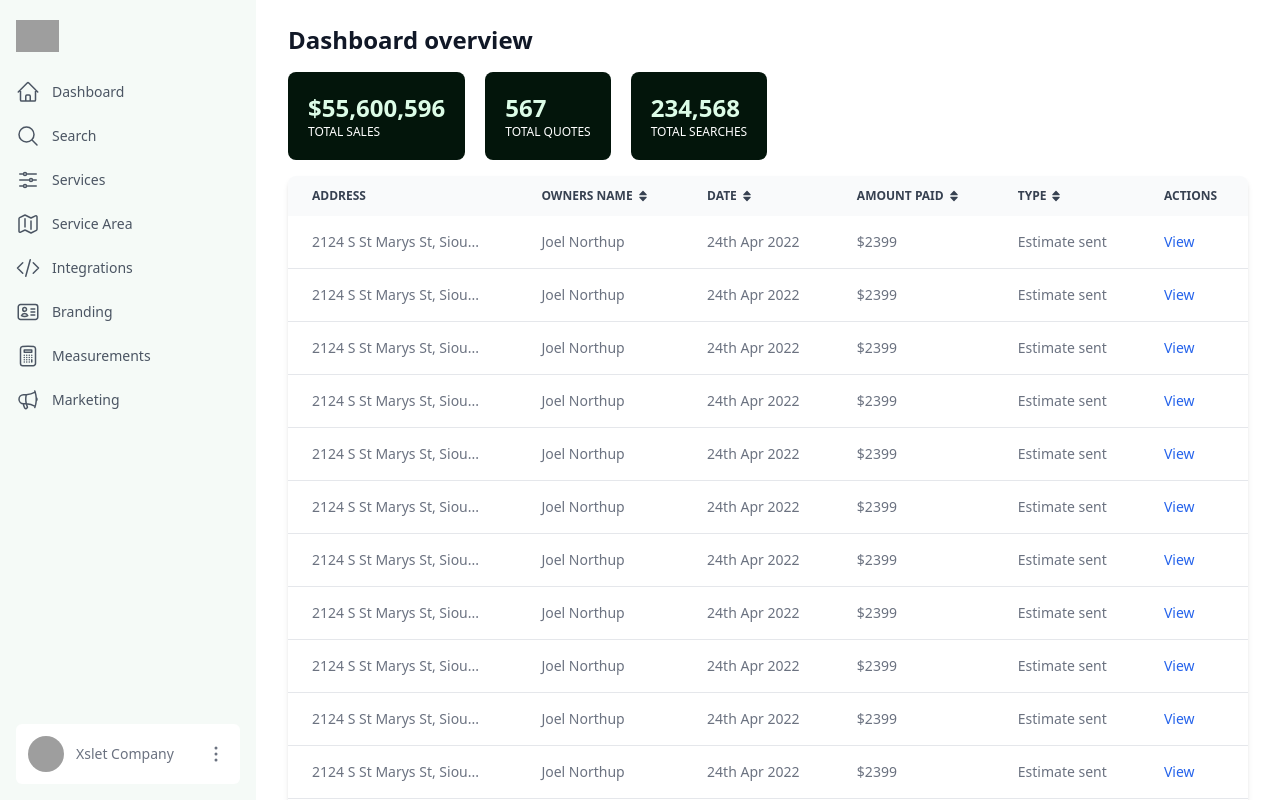
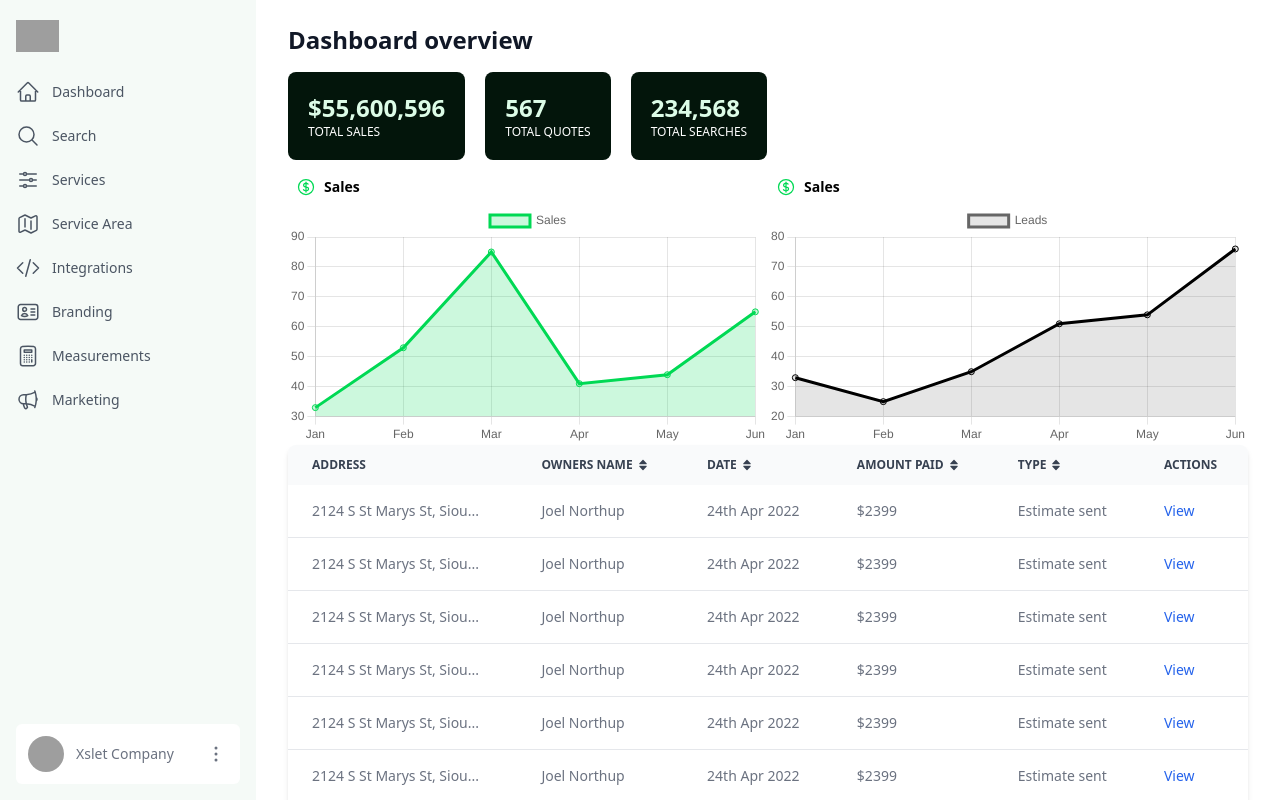
Before and after one commit to takove/figma-designs-deeplawn, a React (Create React App) app: page / in a window 1280 px wide. Shown: the top 800 px of the page. Built offline with nearby package versions, Linux system fonts and the light colour scheme; grey boxes are pictures that could not be loaded.

Commit message:
created the chart component for the dashboard

```diff
--- a/package.json
+++ b/package.json
@@ -3,7 +3,7 @@
   "version": "0.1.0",
   "private": true,
   "dependencies": {
-    "@headlessui/react": "^1.7.12",
+    "@headlessui/react": "^1.7.13",
     "@heroicons/react": "^2.0.16",
     "@testing-library/jest-dom": "^5.16.5",
     "@testing-library/react": "^13.4.0",
@@ -16,6 +16,7 @@
     "localforage": "^1.10.0",
     "match-sorter": "^6.3.1",
     "react": "^18.2.0",
+    "react-chartjs-2": "^5.2.0",
     "react-dom": "^18.2.0",
     "react-router-dom": "^6.8.2",
     "react-scripts": "5.0.1",
--- a/src/App.tsx
+++ b/src/App.tsx
@@ -1,12 +1,9 @@
 import React from 'react';
-import SideNavBar from './components/SideNavBar';
 import Dashboard from './pages/Dashboard';
 
 function App() {
   return (
-    <div className="">
-      <Dashboard/>
-    </div>
+    <Dashboard/>
   );
 }
 
--- /dev/null
+++ b/src/components/Chart.tsx
@@ -0,0 +1,49 @@
+import { CurrencyDollarIcon } from '@heroicons/react/24/outline'
+import { Line } from "react-chartjs-2";
+import { Chart as ChartJS, registerables } from 'chart.js';
+ChartJS.register(...registerables);
+
+const chart =
+[
+    {
+        labels: ["Jan", "Feb", "Mar", "Apr", "May", "Jun"],
+        datasets: [
+        {
+            label: "Sales",
+            data: [33, 53, 85, 41, 44, 65],
+            fill: true,
+            backgroundColor: "rgba(0, 217, 84,0.2)",
+            borderColor: "rgba(0, 217, 84,1)"
+        }
+        ]
+    },
+    {
+        labels: ["Jan", "Feb", "Mar", "Apr", "May", "Jun"],
+        datasets: [
+        {
+            label: "Leads",
+            data: [33, 25, 35, 51, 54, 76],
+            fill: true,
+            borderColor: "#"
+        }
+        ]
+    }
+
+]
+
+
+export default function Chart(props:any) {
+  return (
+    <div className="flex object-scale-down">
+        {chart.map((data) => (
+            <div className="w-1/2">
+            <span className="flex flex-row items-center ml-2 mb-2 font-bold text-[14px] text-oceanblue">
+            <CurrencyDollarIcon className="w-5 h-5 mr-2" color="rgba(0, 217, 84,1)" />
+            Sales
+            </span>
+            <Line data={data} />
+        </div>
+        ))}
+    </div>
+  );
+}
--- a/src/components/SideNavBar.tsx
+++ b/src/components/SideNavBar.tsx
@@ -11,7 +11,7 @@ import {
   CalculatorIcon,
   IdentificationIcon,
   EllipsisVerticalIcon,
-} from "@heroicons/react/24/outline";
+} from '@heroicons/react/24/outline';
 import React from "react";
 import { Link } from "react-router-dom";
 
--- a/src/pages/Dashboard.tsx
+++ b/src/pages/Dashboard.tsx
@@ -1,6 +1,7 @@
 import React from "react";
 import SideNavBar from "../components/SideNavBar";
 import Stats from "../components/Stats";
+import Charts from "../components/Chart";
 import TableBody from "../components/TableBody";
 
 export default function Dashboard() {
@@ -40,6 +41,8 @@ export default function Dashboard() {
           <div className=" max-w-full px-4 sm:px-6 lg:px-8">
             {/* Replace with your content */}
             <Stats stats={stats} />
+
+            <Charts/>
             <div className="relative overflow-x-auto shadow-md sm:rounded-lg">
               <table className="w-full text-sm text-left text-gray-500 ">
                 <thead className="text-xs text-gray-700 uppercase bg-gray-50  ">
```
Also changed, not shown: 1 other file (tests, documents, lock files or other folders).
